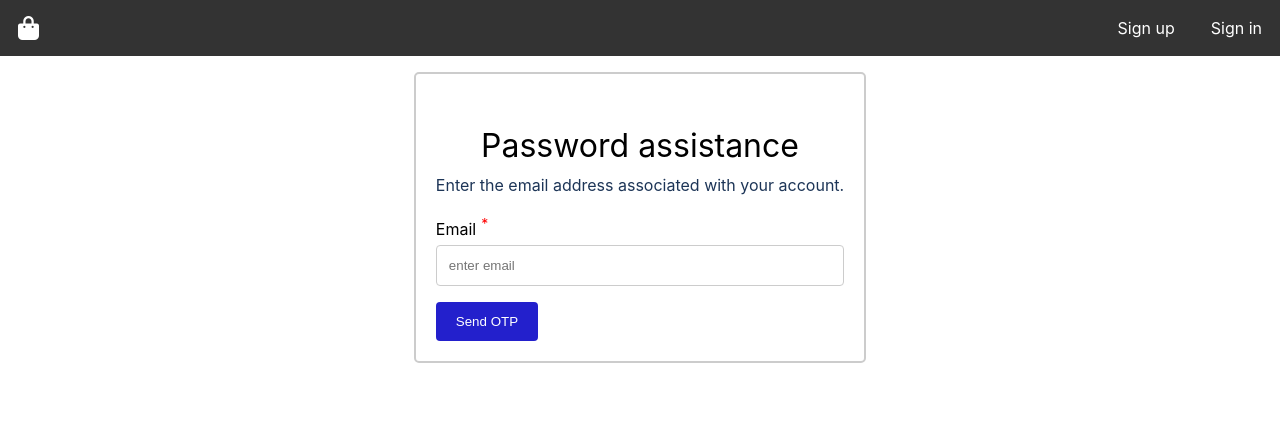
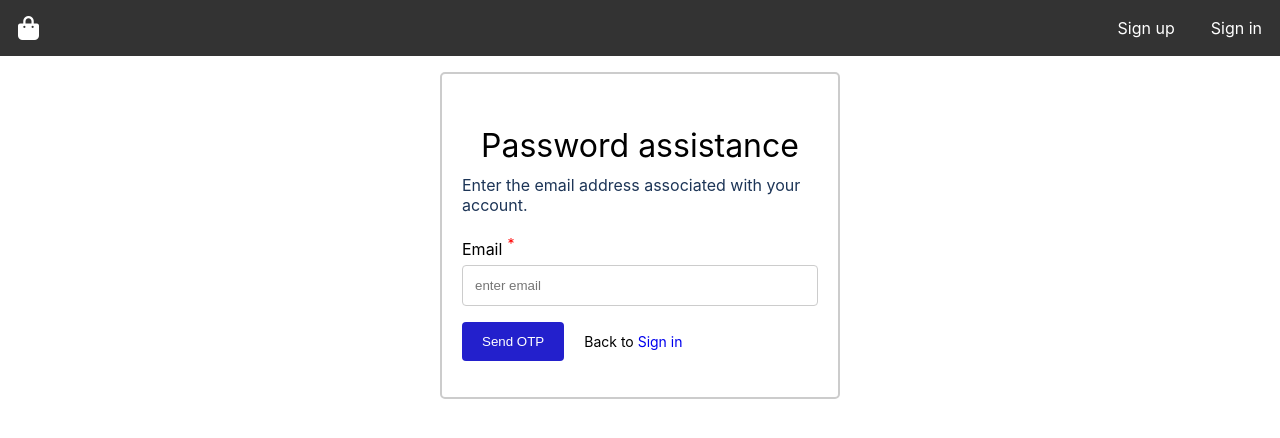
Before and after one commit to sanketwakhare/react-shopping-cart-project, a React (Create React App) app: page /forgot-password in a window 1280 px wide. Shown: the top 438 px of the page. Built offline with nearby package versions, Linux system fonts and the light colour scheme.

Commit message:
use form

```diff
--- a/src/components/Header/Header.js
+++ b/src/components/Header/Header.js
@@ -8,7 +8,7 @@ const Header = ({ isLoggedIn, handleLogin, handleLogout }) => {
     <div className="header">
       <div className="logo">
         <NavLink to="/" key="home" className="nav-link">
-          <i class="fa fa-shopping-bag" aria-hidden="true"></i>
+          <i className="fa fa-shopping-bag" aria-hidden="true"></i>
         </NavLink>
       </div>
       <div className="nav">
--- a/src/pages/forgot-password/ForgotPassword.jsx
+++ b/src/pages/forgot-password/ForgotPassword.jsx
@@ -1,5 +1,6 @@
 import { useState } from "react";
 import { useNavigate } from "react-router";
+import { Link } from "react-router-dom";
 import UrlConfig from "../../utils/UrlConfig";
 
 const ForgotPassword = () => {
@@ -9,7 +10,8 @@ const ForgotPassword = () => {
 
   const navigate = useNavigate();
 
-  const handleSubmit = async () => {
+  const handleSubmit = async (event) => {
+    event.preventDefault();
     try {
       setLoading(true);
       setErrMsg(null);
@@ -55,6 +57,7 @@ const ForgotPassword = () => {
             <p>Password assistance</p>
             <label>Enter the email address associated with your account.</label>
           </div>
+          <form onSubmit={handleSubmit}>
             <label htmlFor="email">
               Email<span required>*</span>
             </label>
@@ -66,12 +69,15 @@ const ForgotPassword = () => {
               onChange={(e) => setEmail(e.target.value)}
             />
             <div className="sign-in-actions-container">
-            <input
-              type="submit"
-              value={sendOtpBtnLabel}
-              onClick={handleSubmit}
-            />
+              <input type="submit" value={sendOtpBtnLabel} />
+              <span>
+                Back to
+                <Link to="/login" className="link">
+                  <span> Sign in</span>
+                </Link>
+              </span>
             </div>
+          </form>
           <div className={errMsg ? "errContainer" : ""}>{errMsg}</div>
         </div>
       </div>
--- a/src/pages/forgot-password/ResetPassword.jsx
+++ b/src/pages/forgot-password/ResetPassword.jsx
@@ -1,5 +1,5 @@
 import { useState } from "react";
-import { useLocation, useNavigate } from "react-router-dom";
+import { Link, useLocation, useNavigate } from "react-router-dom";
 import UrlConfig from "../../utils/UrlConfig";
 
 const ResetPassword = (props) => {
@@ -13,7 +13,8 @@ const ResetPassword = (props) => {
   const location = useLocation();
   const { userId } = location?.state;
 
-  const handleSubmit = async () => {
+  const handleSubmit = async (event) => {
+    event.preventDefault();
     try {
       setLoading(true);
       setErrMsg(null);
@@ -73,6 +74,7 @@ const ResetPassword = (props) => {
             <p>Create new password</p>
             <label>We'll ask for this password whenever you sign in.</label>
           </div>
+          <form onSubmit={handleSubmit}>
             <label htmlFor="password">
               New Password<span required>*</span>
             </label>
@@ -94,12 +96,15 @@ const ResetPassword = (props) => {
               onChange={(e) => setConfirmPassword(e.target.value)}
             />
             <div className="sign-in-actions-container">
-            <input
-              type="submit"
-              value={resetPasswordBtnLabel}
-              onClick={handleSubmit}
-            />
+              <input type="submit" value={resetPasswordBtnLabel} />
+              <span>
+                Back to
+                <Link to="/login" className="link">
+                  <span> Sign in</span>
+                </Link>
+              </span>
             </div>
+          </form>
           <div className={errMsg ? "errContainer" : ""}>{errMsg}</div>
           {successMsg && (
             <div className="successContainer">Password reset successfully.</div>
--- a/src/pages/forgot-password/VerifyForgotPasswordOtp.jsx
+++ b/src/pages/forgot-password/VerifyForgotPasswordOtp.jsx
@@ -1,5 +1,6 @@
 import { useState } from "react";
 import { useLocation, useNavigate } from "react-router";
+import { Link } from "react-router-dom";
 import UrlConfig from "../../utils/UrlConfig";
 
 const VerifyForgotPasswordOtp = () => {
@@ -12,7 +13,8 @@ const VerifyForgotPasswordOtp = () => {
   const location = useLocation();
   const { email, userId } = location?.state;
 
-  const handleSubmit = async () => {
+  const handleSubmit = async (event) => {
+    event.preventDefault();
     try {
       setLoading(true);
       setErrMsg(null);
@@ -68,6 +70,7 @@ const VerifyForgotPasswordOtp = () => {
               below to complete verification.
             </label>
           </div>
+          <form onSubmit={handleSubmit}>
             <label htmlFor="otp">
               Enter OTP<span required>*</span>
             </label>
@@ -81,12 +84,15 @@ const VerifyForgotPasswordOtp = () => {
               onChange={(e) => setOtp(e.target.value)}
             />
             <div className="sign-in-actions-container">
-            <input
-              type="submit"
-              value={verifyOtpBtnLabel}
-              onClick={handleSubmit}
-            />
+              <input type="submit" value={verifyOtpBtnLabel} />
+              <span>
+                Back to
+                <Link to="/login" className="link">
+                  <span> Sign in</span>
+                </Link>
+              </span>
             </div>
+          </form>
           <div className={errMsg ? "errContainer" : ""}>{errMsg}</div>
           {successMsg && <div className="successContainer">OTP verified</div>}
         </div>
--- a/src/pages/login/Login.jsx
+++ b/src/pages/login/Login.jsx
@@ -54,7 +54,7 @@ function Login(props) {
       setLoading(false);
     }
   };
-  const signInLabel = loading ? "Signing in..." : "Sign In";
+  const signInLabel = loading ? "Signing in..." : "Sign in";
   return (
     <div className="sign-in-screen">
       <div className="container">
@@ -94,7 +94,7 @@ function Login(props) {
           <span>
             Don't have an account?
             <Link to="/signup" className="link">
-              <span> Sign Up</span>
+              <span> Sign up</span>
             </Link>
           </span>
           <br />
--- a/src/pages/login/login.scss
+++ b/src/pages/login/login.scss
@@ -6,6 +6,7 @@
 .sign-in-screen {
   display: grid;
   place-items: center;
+  width: 400px;
 
   input[type="text"],
   input[type="email"],
@@ -51,7 +52,6 @@
       border-radius: 5px;
       background-color: #fff;
       padding: 20px;
-      max-width: 500px;
       height: fit-content;
       border: 2px solid #ccc;
 
@@ -96,9 +96,7 @@
         margin-top: 1rem;
         border-radius: 5px;
         padding: 20px;
-        max-width: 500px;
         height: fit-content;
-        /* flex-grow: 1; */
         background-color: #fcdede;
         border: 1px solid #fcdede;
         color: rgb(222, 9, 9);
@@ -108,9 +106,7 @@
         margin-top: 1rem;
         border-radius: 5px;
         padding: 20px;
-        max-width: 500px;
         height: fit-content;
-        /* flex-grow: 1; */
         background-color: #defce3;
         border: 1px solid #defce3;
         color: rgb(12, 116, 12);
--- a/src/pages/signup/Signup.jsx
+++ b/src/pages/signup/Signup.jsx
@@ -65,7 +65,7 @@ function Signup() {
     }
   };
 
-  const signUpLabel = loading ? "Signing up..." : "Sign Up";
+  const signUpLabel = loading ? "Signing up..." : "Sign up";
   return (
     <div className="sign-up-screen">
       <div className="container">
@@ -109,7 +109,7 @@ function Signup() {
               <span>
                 Already have an account?
                 <Link to="/login" className="link">
-                  <span> Sign In</span>
+                  <span> Sign in</span>
                 </Link>
               </span>
             </div>
--- a/src/pages/signup/signup.scss
+++ b/src/pages/signup/signup.scss
@@ -6,6 +6,7 @@
 .sign-up-screen {
   display: grid;
   place-items: center;
+  width: 400px;
 
   input[type="text"],
   input[type="email"],
@@ -50,7 +51,6 @@
       border-radius: 5px;
       background-color: #fff;
       padding: 20px;
-      max-width: 500px;
       height: fit-content;
       border: 2px solid #ccc;
 
@@ -91,7 +91,6 @@
         margin-top: 5px;
         border-radius: 5px;
         padding: 20px;
-        max-width: 500px;
         height: fit-content;
         /* flex-grow: 1; */
         background-color: #fcdede;
@@ -103,7 +102,6 @@
         margin-top: 5px;
         border-radius: 5px;
         padding: 20px;
-        max-width: 500px;
         height: fit-content;
         /* flex-grow: 1; */
         background-color: #defce3;
```
Lines whose indentation alone changed are shown as unchanged.
